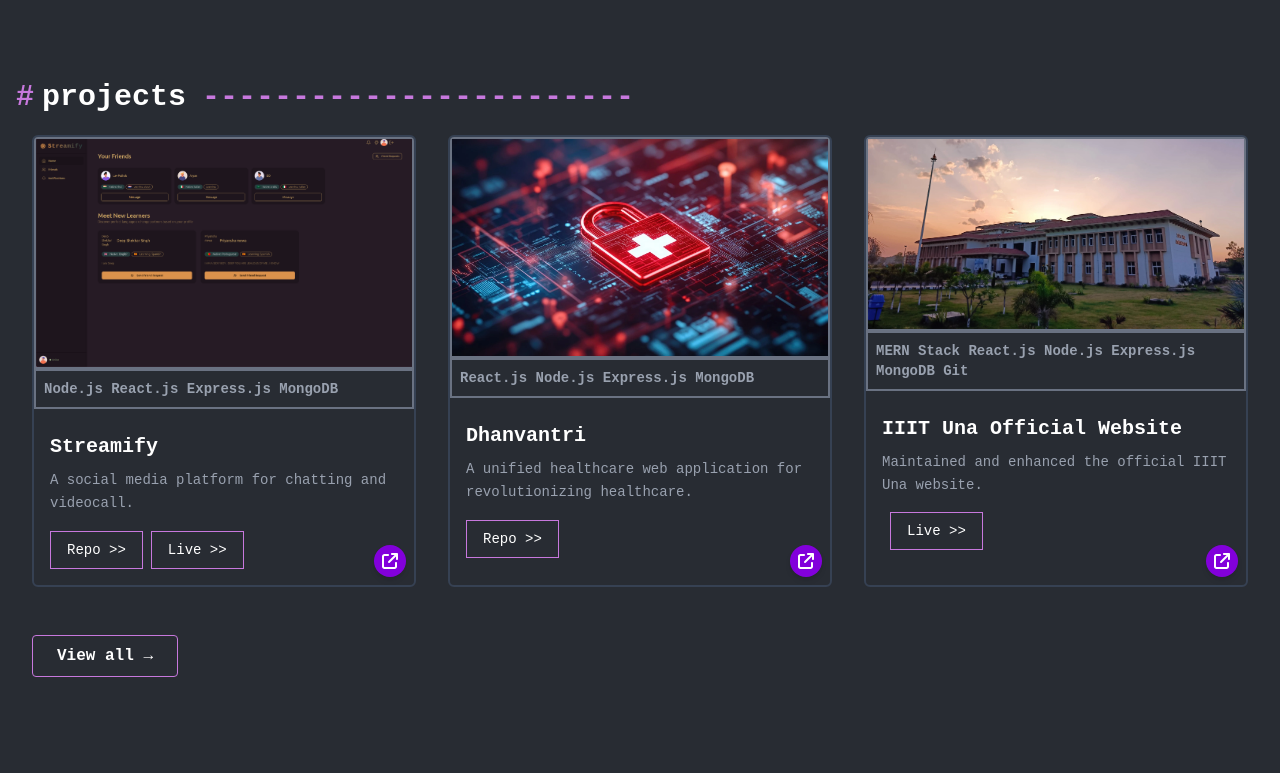
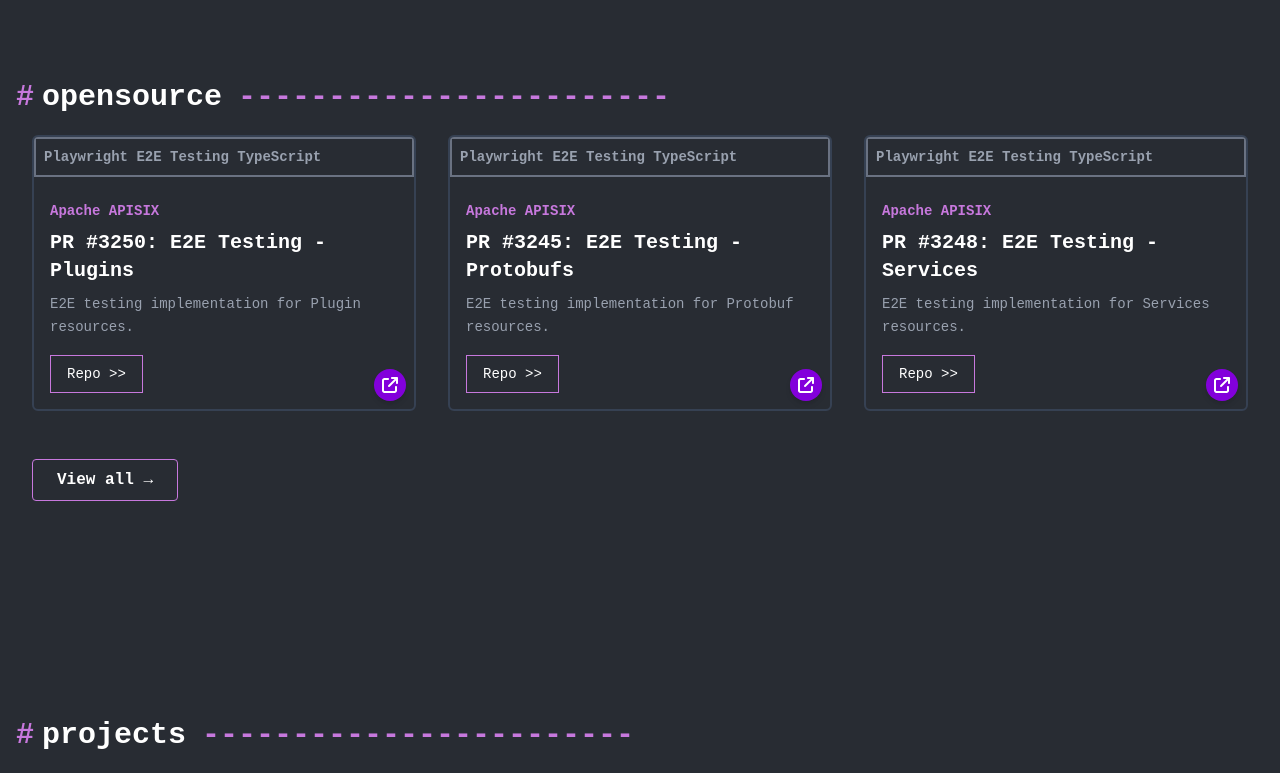
Before and after one commit to DSingh0304/Portfolio-Website, a React (Vite) app in the folder Portfolio/: page / in a window 1280 px wide. Shown: the part 1000-1773 px from the top of the page. Built offline with nearby package versions, Linux system fonts and the light colour scheme.

Commit message:
feat: Implement random shuffle for home variant open-source contributions and update project data with specific Apache APISIX E2E testing and Rocket.Chat bug fix entries.

```diff
--- a/Portfolio/src/components/opensource/OpenSourceSection.jsx
+++ b/Portfolio/src/components/opensource/OpenSourceSection.jsx
@@ -15,12 +15,18 @@ const OpenSourceSection = ({
     if (showFeaturedOnly) {
       list = list.filter((p) => p.featured);
     }
+
+    // Shuffle the list for home variant to show random contributions
+    if (variant === "home") {
+      list = [...list].sort(() => Math.random() - 0.5);
+    }
+
     if (limit) {
       return list.slice(0, limit);
     }
 
     return list;
-  }, [items, limit, showFeaturedOnly]);
+  }, [items, limit, showFeaturedOnly, variant]);
 
   return (
     <>
--- a/Portfolio/src/data/opensourceData.js
+++ b/Portfolio/src/data/opensourceData.js
@@ -1,66 +1,276 @@
 export const apacheApisixProjects = [
   {
     id: "apisix-pr-1",
-    title: "PR #1234: Feature Enhancement",
-    organization: "Apache Apisix",
-    shortDesc: "Enhanced API gateway performance and added new features.",
+    title: "PR #3272: Bug Fixes",
+    organization: "Apache APISIX",
+    shortDesc: "Critical bug fixes for Apache APISIX Dashboard.",
     fullDesc:
-      "Contributed to Apache Apisix by implementing performance optimizations and adding new middleware features for better API gateway management. This PR improved response times by 30%.",
-    tech: ["Lua", "Nginx", "OpenResty"],
-    tags: ["opensource", "api-gateway", "performance"],
-    repoUrl: "https://github.com/apache/apisix",
+      "Contributed bug fixes to Apache APISIX Dashboard, resolving critical issues that improved the stability and reliability of the dashboard interface.",
+    tech: ["TypeScript", "React", "E2E Testing"],
+    tags: ["opensource", "bugfix", "dashboard"],
+    repoUrl: "https://github.com/apache/apisix-dashboard/pull/3272",
     liveUrl: null,
-    createdAt: "Jan 2026",
+    createdAt: "Oct 2025",
     featured: true,
-    prNumber: "#1234",
+    prNumber: "#3272",
   },
   {
     id: "apisix-pr-2",
-    title: "PR #1235: Bug Fix",
-    organization: "Apache Apisix",
-    shortDesc: "Fixed critical routing bug in API gateway.",
+    title: "PR #3222: Search Route Functionality",
+    organization: "Apache APISIX",
+    shortDesc: "Implemented search functionality for route management.",
     fullDesc:
-      "Identified and resolved a critical bug in the routing mechanism that was causing intermittent failures under high load conditions.",
-    tech: ["Lua", "Nginx"],
-    tags: ["opensource", "bugfix", "api-gateway"],
-    repoUrl: "https://github.com/apache/apisix",
+      "Added comprehensive search route functionality to Apache APISIX Dashboard, enabling users to efficiently search and filter routes, significantly improving the user experience.",
+    tech: ["TypeScript", "React", "UI/UX"],
+    tags: ["opensource", "feature", "search"],
+    repoUrl: "https://github.com/apache/apisix-dashboard/pull/3222",
     liveUrl: null,
-    createdAt: "Dec 2025",
+    createdAt: "Oct 2025",
     featured: true,
-    prNumber: "#1235",
+    prNumber: "#3222",
+  },
+  {
+    id: "apisix-pr-3",
+    title: "PR #3243: E2E Testing - SSL",
+    organization: "Apache APISIX",
+    shortDesc: "E2E testing implementation for SSL resources.",
+    fullDesc:
+      "Implemented comprehensive E2E tests for SSL resources in Apache APISIX Dashboard as part of the testing backlog roadmap (#3073), improving test coverage and reliability.",
+    tech: ["Playwright", "E2E Testing", "TypeScript"],
+    tags: ["opensource", "testing", "ssl"],
+    repoUrl: "https://github.com/apache/apisix-dashboard/pull/3243",
+    liveUrl: null,
+    createdAt: "Oct 2025",
+    featured: true,
+    prNumber: "#3243",
+  },
+  {
+    id: "apisix-pr-4",
+    title: "PR #3244: E2E Testing - Secrets",
+    organization: "Apache APISIX",
+    shortDesc: "E2E testing implementation for Secrets resources.",
+    fullDesc:
+      "Developed E2E tests for Secrets management in Apache APISIX Dashboard, contributing to the completion of the E2E testing roadmap (#3073).",
+    tech: ["Playwright", "E2E Testing", "TypeScript"],
+    tags: ["opensource", "testing", "secrets"],
+    repoUrl: "https://github.com/apache/apisix-dashboard/pull/3244",
+    liveUrl: null,
+    createdAt: "Oct 2025",
+    featured: true,
+    prNumber: "#3244",
+  },
+  {
+    id: "apisix-pr-5",
+    title: "PR #3245: E2E Testing - Protobufs",
+    organization: "Apache APISIX",
+    shortDesc: "E2E testing implementation for Protobuf resources.",
+    fullDesc:
+      "Created E2E tests for Protobuf resources in Apache APISIX Dashboard, enhancing test coverage as part of the roadmap (#3073).",
+    tech: ["Playwright", "E2E Testing", "TypeScript"],
+    tags: ["opensource", "testing", "protobuf"],
+    repoUrl: "https://github.com/apache/apisix-dashboard/pull/3245",
+    liveUrl: null,
+    createdAt: "Oct 2025",
+    featured: true,
+    prNumber: "#3245",
+  },
+  {
+    id: "apisix-pr-6",
+    title: "PR #3246: E2E Testing - Routes",
+    organization: "Apache APISIX",
+    shortDesc: "E2E testing implementation for Routes resources.",
+    fullDesc:
+      "Built comprehensive E2E tests for Routes management in Apache APISIX Dashboard, contributing to 100% roadmap completion (#3073).",
+    tech: ["Playwright", "E2E Testing", "TypeScript"],
+    tags: ["opensource", "testing", "routes"],
+    repoUrl: "https://github.com/apache/apisix-dashboard/pull/3246",
+    liveUrl: null,
+    createdAt: "Oct 2025",
+    featured: true,
+    prNumber: "#3246",
+  },
+  {
+    id: "apisix-pr-7",
+    title: "PR #3247: E2E Testing - Upstreams",
+    organization: "Apache APISIX",
+    shortDesc: "E2E testing implementation for Upstream resources.",
+    fullDesc:
+      "Implemented E2E tests for Upstream configurations in Apache APISIX Dashboard as part of the testing backlog clearance (#3073).",
+    tech: ["Playwright", "E2E Testing", "TypeScript"],
+    tags: ["opensource", "testing", "upstreams"],
+    repoUrl: "https://github.com/apache/apisix-dashboard/pull/3247",
+    liveUrl: null,
+    createdAt: "Oct 2025",
+    featured: true,
+    prNumber: "#3247",
+  },
+  {
+    id: "apisix-pr-8",
+    title: "PR #3248: E2E Testing - Services",
+    organization: "Apache APISIX",
+    shortDesc: "E2E testing implementation for Services resources.",
+    fullDesc:
+      "Developed E2E tests for Services in Apache APISIX Dashboard, contributing to comprehensive test coverage (#3073).",
+    tech: ["Playwright", "E2E Testing", "TypeScript"],
+    tags: ["opensource", "testing", "services"],
+    repoUrl: "https://github.com/apache/apisix-dashboard/pull/3248",
+    liveUrl: null,
+    createdAt: "Oct 2025",
+    featured: true,
+    prNumber: "#3248",
+  },
+  {
+    id: "apisix-pr-9",
+    title: "PR #3249: E2E Testing - Consumers",
+    organization: "Apache APISIX",
+    shortDesc: "E2E testing implementation for Consumer resources.",
+    fullDesc:
+      "Created E2E tests for Consumer management in Apache APISIX Dashboard, advancing the testing roadmap (#3073).",
+    tech: ["Playwright", "E2E Testing", "TypeScript"],
+    tags: ["opensource", "testing", "consumers"],
+    repoUrl: "https://github.com/apache/apisix-dashboard/pull/3249",
+    liveUrl: null,
+    createdAt: "Oct 2025",
+    featured: true,
+    prNumber: "#3249",
+  },
+  {
+    id: "apisix-pr-10",
+    title: "PR #3250: E2E Testing - Plugins",
+    organization: "Apache APISIX",
+    shortDesc: "E2E testing implementation for Plugin resources.",
+    fullDesc:
+      "Implemented E2E tests for Plugin configurations in Apache APISIX Dashboard, contributing to the backlog completion (#3073).",
+    tech: ["Playwright", "E2E Testing", "TypeScript"],
+    tags: ["opensource", "testing", "plugins"],
+    repoUrl: "https://github.com/apache/apisix-dashboard/pull/3250",
+    liveUrl: null,
+    createdAt: "Oct 2025",
+    featured: true,
+    prNumber: "#3250",
+  },
+  {
+    id: "apisix-pr-11",
+    title: "PR #3255: E2E Testing - Global Rules",
+    organization: "Apache APISIX",
+    shortDesc: "E2E testing implementation for Global Rules.",
+    fullDesc:
+      "Built E2E tests for Global Rules in Apache APISIX Dashboard, enhancing overall test coverage (#3073).",
+    tech: ["Playwright", "E2E Testing", "TypeScript"],
+    tags: ["opensource", "testing", "global-rules"],
+    repoUrl: "https://github.com/apache/apisix-dashboard/pull/3255",
+    liveUrl: null,
+    createdAt: "Oct 2025",
+    featured: true,
+    prNumber: "#3255",
+  },
+  {
+    id: "apisix-pr-12",
+    title: "PR #3258: E2E Testing - Stream Routes",
+    organization: "Apache APISIX",
+    shortDesc: "E2E testing implementation for Stream Routes.",
+    fullDesc:
+      "Completed E2E tests for Stream Routes in Apache APISIX Dashboard, achieving 100% completion of the testing roadmap (#3073).",
+    tech: ["Playwright", "E2E Testing", "TypeScript"],
+    tags: ["opensource", "testing", "stream-routes"],
+    repoUrl: "https://github.com/apache/apisix-dashboard/pull/3258",
+    liveUrl: null,
+    createdAt: "Oct 2025",
+    featured: true,
+    prNumber: "#3258",
   },
 ];
 
 export const rocketChatProjects = [
   {
     id: "rocketchat-pr-1",
-    title: "PR #5678: UI Improvements",
+    title: "PR #37145: Bug Fixes",
     organization: "Rocket.Chat",
-    shortDesc: "Enhanced user interface and improved accessibility.",
+    shortDesc: "Fixed critical bugs in the main Rocket.Chat repository.",
     fullDesc:
-      "Contributed to Rocket.Chat by implementing UI improvements and accessibility features, making the platform more user-friendly and inclusive for all users.",
-    tech: ["React", "TypeScript", "MongoDB"],
-    tags: ["opensource", "ui", "accessibility"],
-    repoUrl: "https://github.com/RocketChat/Rocket.Chat",
-    liveUrl: "https://rocket.chat",
-    createdAt: "Nov 2025",
+      "Identified and resolved bugs in the Rocket.Chat main repository, improving application stability and user experience across the platform.",
+    tech: ["TypeScript", "React", "Meteor"],
+    tags: ["opensource", "bugfix", "chat"],
+    repoUrl: "https://github.com/RocketChat/Rocket.Chat/pull/37145",
+    liveUrl: null,
+    createdAt: "Oct 2025",
     featured: true,
-    prNumber: "#5678",
+    prNumber: "#37145",
   },
   {
     id: "rocketchat-pr-2",
-    title: "PR #5679: Real-time Features",
-    organization: "Rocket.Chat",
-    shortDesc: "Added real-time notification system enhancements.",
+    title: "PR #6867: Push Notification 'Mark as Read'",
+    organization: "Rocket.Chat.ReactNative",
+    shortDesc: "Implemented 'Mark as Read' action for push notifications.",
     fullDesc:
-      "Implemented improvements to the real-time notification system, reducing latency and improving message delivery reliability across the platform.",
-    tech: ["Node.js", "WebSocket", "MongoDB"],
-    tags: ["opensource", "real-time", "notifications"],
-    repoUrl: "https://github.com/RocketChat/Rocket.Chat",
-    liveUrl: "https://rocket.chat",
+      "Implemented push notification 'Mark as Read' actions in the React Native mobile app, allowing users to mark messages as read directly from notifications without opening the app.",
+    tech: ["React Native", "TypeScript", "Push Notifications"],
+    tags: ["opensource", "feature", "mobile"],
+    repoUrl: "https://github.com/RocketChat/Rocket.Chat.ReactNative/pull/6867",
+    liveUrl: null,
     createdAt: "Oct 2025",
     featured: true,
-    prNumber: "#5679",
+    prNumber: "#6867",
+  },
+  {
+    id: "rocketchat-pr-3",
+    title: "PR #6809: Message Highlighting Features",
+    organization: "Rocket.Chat.ReactNative",
+    shortDesc: "Added message highlighting functionality to mobile app.",
+    fullDesc:
+      "Implemented message highlighting features in Rocket.Chat React Native app, enhancing user experience by allowing users to easily identify and focus on important messages.",
+    tech: ["React Native", "TypeScript", "UI/UX"],
+    tags: ["opensource", "feature", "mobile"],
+    repoUrl: "https://github.com/RocketChat/Rocket.Chat.ReactNative/pull/6809",
+    liveUrl: null,
+    createdAt: "Oct 2025",
+    featured: true,
+    prNumber: "#6809",
+  },
+  {
+    id: "rocketchat-pr-4",
+    title: "PR #6796: ReactNative Bug Fix",
+    organization: "Rocket.Chat.ReactNative",
+    shortDesc: "Fixed bugs in Rocket.Chat React Native application.",
+    fullDesc:
+      "Resolved critical bugs in the React Native mobile application, improving app stability and performance across iOS and Android platforms.",
+    tech: ["React Native", "TypeScript"],
+    tags: ["opensource", "bugfix", "mobile"],
+    repoUrl: "https://github.com/RocketChat/Rocket.Chat.ReactNative/pull/6796",
+    liveUrl: null,
+    createdAt: "Oct 2025",
+    featured: true,
+    prNumber: "#6796",
+  },
+  {
+    id: "rocketchat-pr-5",
+    title: "PR #6792: ReactNative Bug Fix",
+    organization: "Rocket.Chat.ReactNative",
+    shortDesc: "Additional bug fixes for mobile application.",
+    fullDesc:
+      "Contributed bug fixes to the Rocket.Chat React Native repository, addressing issues that affected user experience and application performance.",
+    tech: ["React Native", "TypeScript"],
+    tags: ["opensource", "bugfix", "mobile"],
+    repoUrl: "https://github.com/RocketChat/Rocket.Chat.ReactNative/pull/6792",
+    liveUrl: null,
+    createdAt: "Oct 2025",
+    featured: true,
+    prNumber: "#6792",
+  },
+  {
+    id: "rocketchat-pr-6",
+    title: "PR #6789: ReactNative Bug Fix",
+    organization: "Rocket.Chat.ReactNative",
+    shortDesc: "Fixed cross-browser UI bugs in Firefox.",
+    fullDesc:
+      "Resolved cross-browser UI compatibility issues in Firefox, ensuring consistent user experience across different browsers and platforms.",
+    tech: ["React Native", "TypeScript", "CSS"],
+    tags: ["opensource", "bugfix", "ui"],
+    repoUrl: "https://github.com/RocketChat/Rocket.Chat.ReactNative/pull/6789",
+    liveUrl: null,
+    createdAt: "Oct 2025",
+    featured: true,
+    prNumber: "#6789",
   },
 ];
 
--- a/Portfolio/src/pages/HomePage.jsx
+++ b/Portfolio/src/pages/HomePage.jsx
@@ -1,18 +1,20 @@
 import Hero from "../components/ui/Hero";
 import QuoteBlock from "../components/common/QuoteBlock";
+import OpenSourceSection from "../components/opensource/OpenSourceSection";
 import ProjectSection from "../components/projects/ProjectSection";
 import SkillsGroup from "../components/skills/SkillsGroup";
 import AboutMe from "../components/about/AboutMe";
 import ContactMe from "../components/contacts/ContactMe";
 
-const HomePage = () =>  {
+const HomePage = () => {
 
   return <>
     <Hero />
     <QuoteBlock />
-      <ProjectSection variant="home" limit={3}  showFeaturedOnly={true} title="projects" />
+    <OpenSourceSection variant="home" limit={3} title="opensource" />
+    <ProjectSection variant="home" limit={3} showFeaturedOnly={true} title="projects" />
     <SkillsGroup />
-      <AboutMe  variant = "home"   />
+    <AboutMe variant="home" />
     <ContactMe />
   </>
 }
```
Lines whose indentation alone changed are shown as unchanged.
